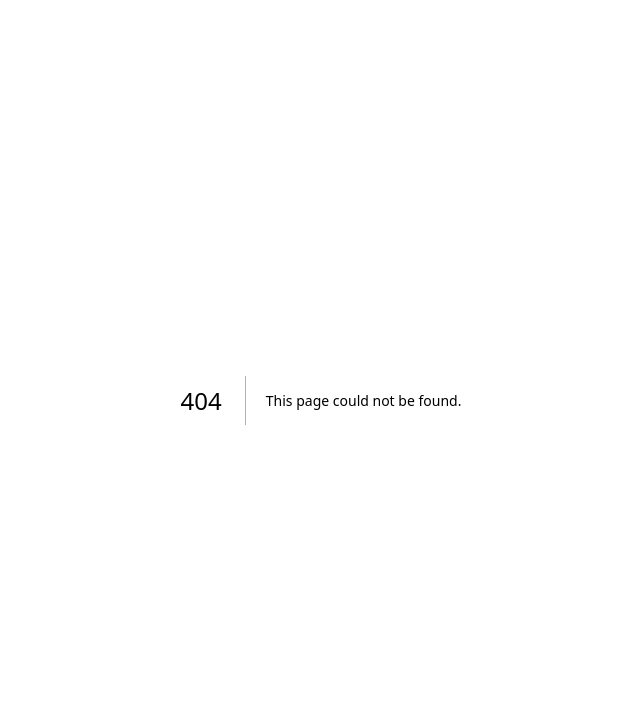
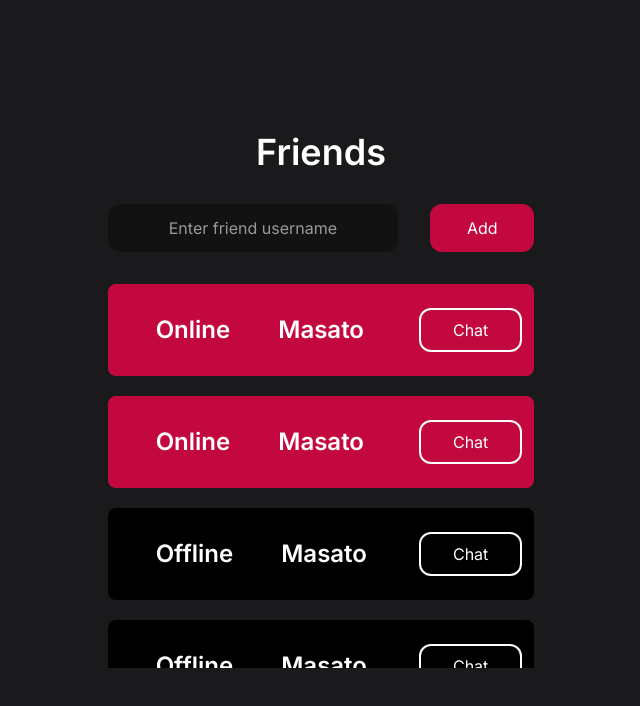
Before and after one commit to ChawinNg/jor-bor-frontend, a Next.js app: page /friends in a window 1280 px wide. Before the commit this address had no page. Shown: the top 706 px of the page, without its empty margins (319-959 px from the left). Built offline with nearby package versions, Linux system fonts and the light colour scheme.

Commit message:
feat: friend list

```diff
--- /dev/null
+++ b/src/app/(home)/friends/page.tsx
@@ -0,0 +1,15 @@
+"use client";
+import FriendList from "@/components/chat/FriendList";
+import FriendSearchBar from "@/components/chat/FriendSearchBar";
+import { useState } from "react";
+
+export default function FriendsPage() {
+  const [searchValue, setSearchValue] = useState<string>("");
+  return (
+    <div className="flex flex-col h-screen justify-center items-center gap-y-8">
+      <div className="text-4xl font-semibold">Friends</div>
+      <FriendSearchBar setSearchValue={setSearchValue} searchAfterMS={400} />
+      <FriendList />
+    </div>
+  );
+}
--- /dev/null
+++ b/src/components/chat/FriendCard.tsx
@@ -0,0 +1,23 @@
+export default function FriendCard({
+  status,
+  name,
+}: {
+  status: string;
+  name: string;
+}) {
+  return (
+    <div
+      className={`flex flex-row w-full  py-6 justify-between rounded-lg text-2xl font-semibold items-center  ${
+        status == "Offline" ? "bg-black" : "bg-ui-red"
+      }`}
+    >
+      <div className="px-12">{status}</div>
+      <div className="w-full text-left">{name}</div>
+      <div className="px-3">
+        <button className="border-white border-2 py-2 rounded-xl text-base font-normal px-8">
+          Chat
+        </button>
+      </div>
+    </div>
+  );
+}
--- /dev/null
+++ b/src/components/chat/FriendList.tsx
@@ -0,0 +1,24 @@
+import PlayerScore from "@/models/PlayerData";
+import FriendCard from "./FriendCard";
+
+export default function FriendList() {
+  const players = [
+    ["Masato", "999", "Online"],
+    ["Masato", "998", "Online"],
+    ["Masato", "997", "Offline"],
+    ["Masato", "996", "Offline"],
+    ["Masato", "995", "Online"],
+    ["Masato", "994", "Offline"],
+    ["Masato", "993", "Online"],
+    ["Masato", "993", "Offline"],
+    ["Masato", "993", "Offline"],
+    ["Masato", "993", "Offline"],
+  ];
+  return (
+    <div className="flex flex-col w-1/3 h-[48%] overflow-auto gap-y-5">
+      {players.map((item, index) => (
+        <FriendCard status={item[2]} name={item[0]} />
+      ))}
+    </div>
+  );
+}
--- /dev/null
+++ b/src/components/chat/FriendSearchBar.tsx
@@ -0,0 +1,57 @@
+"use client";
+
+import React, { Dispatch, SetStateAction, useEffect, useState } from "react";
+
+interface SearchBarProps {
+  setSearchValue: Dispatch<SetStateAction<string>>;
+  searchAfterMS: number;
+}
+
+export default function FriendSearchBar(props: SearchBarProps) {
+  const { setSearchValue, searchAfterMS } = props;
+
+  const [value, setValue] = useState<string>("");
+  const [searchTimeout, setSearchTimeout] = useState<number>();
+
+  const search = () => {
+    setSearchValue(value);
+  };
+
+  useEffect(() => {
+    if (searchTimeout !== undefined) window.clearTimeout(searchTimeout);
+
+    setSearchTimeout(
+      window.setTimeout(() => {
+        search();
+        setSearchTimeout(undefined);
+      }, searchAfterMS)
+    );
+  }, [value]);
+
+  const onChangeHandler = (e: React.ChangeEvent<HTMLInputElement>) => {
+    setValue(e.target.value);
+  };
+
+  const onKeyDownHandler = (e: React.KeyboardEvent<HTMLInputElement>) => {
+    if (e.key === "Enter") {
+      search();
+      window.clearTimeout(searchTimeout);
+    }
+  };
+
+  return (
+    <div className="flex flex-row w-1/3 gap-x-8">
+      <input
+        type="text"
+        className="w-full bg-ui-input placeholder:text-ui-text-light py-3 rounded-xl font-normal px-4 text-center"
+        placeholder="Enter friend username"
+        onChange={onChangeHandler}
+        value={value}
+        onKeyDown={onKeyDownHandler}
+      ></input>
+      <button className="w-2/6 bg-ui-red py-3 rounded-xl font-normal px-4">
+        Add
+      </button>
+    </div>
+  );
+}
--- a/src/components/home/Menu.tsx
+++ b/src/components/home/Menu.tsx
@@ -12,7 +12,7 @@ export default function Menu() {
       <Link href="/leaderboard" className="w-full flex ">
         <button className="text-left hover:text-ui-red">Leaderboard</button>
       </Link>
-      <Link href="/friend" className="w-full flex ">
+      <Link href="/friends" className="w-full flex ">
         <button className="text-left hover:text-ui-red">Friend</button>
       </Link>
       <Link href="/chat" className="w-full flex ">
```
